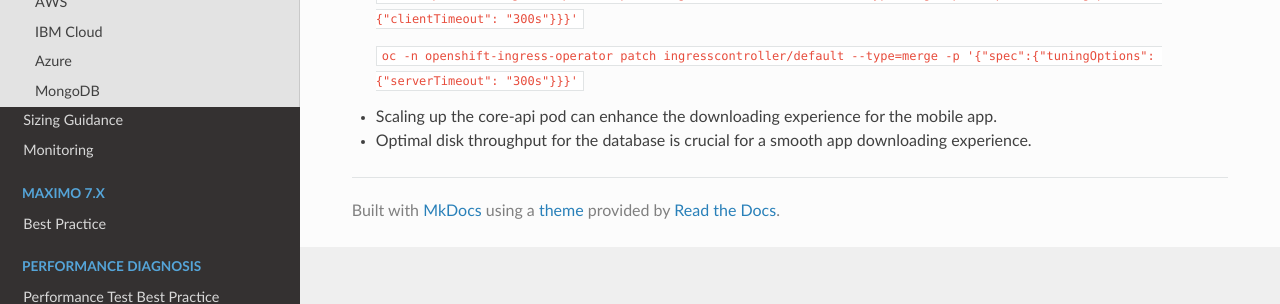
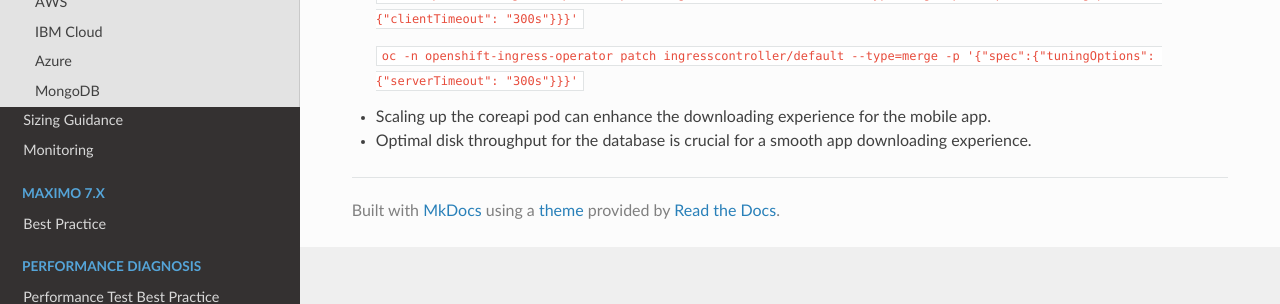
Before and after one commit to ibm-mas/mas-performance, an MkDocs documentation site: the page built from docs/mas/mobile/bestpractice.md, in a window 1280 px wide. Shown: the part 337-641 px from the top of the page. Built offline with MkDocs 1.6.1, drawn with Linux system fonts in a browser that asks for light colours; nearby versions of some CDN libraries.

Commit message:
Update bestpractice.md

```diff
--- a/docs/mas/mobile/bestpractice.md
+++ b/docs/mas/mobile/bestpractice.md
@@ -13,6 +13,6 @@
     `oc -n openshift-ingress-operator patch ingresscontroller/default --type=merge -p '{"spec":{"tuningOptions": {"serverTimeout": "300s"}}}'`
 
 
-- Scaling up the core-api pod can enhance the downloading experience for the mobile app.
+- Scaling up the coreapi pod can enhance the downloading experience for the mobile app.
 
 - Optimal disk throughput for the database is crucial for a smooth app downloading experience.
```
